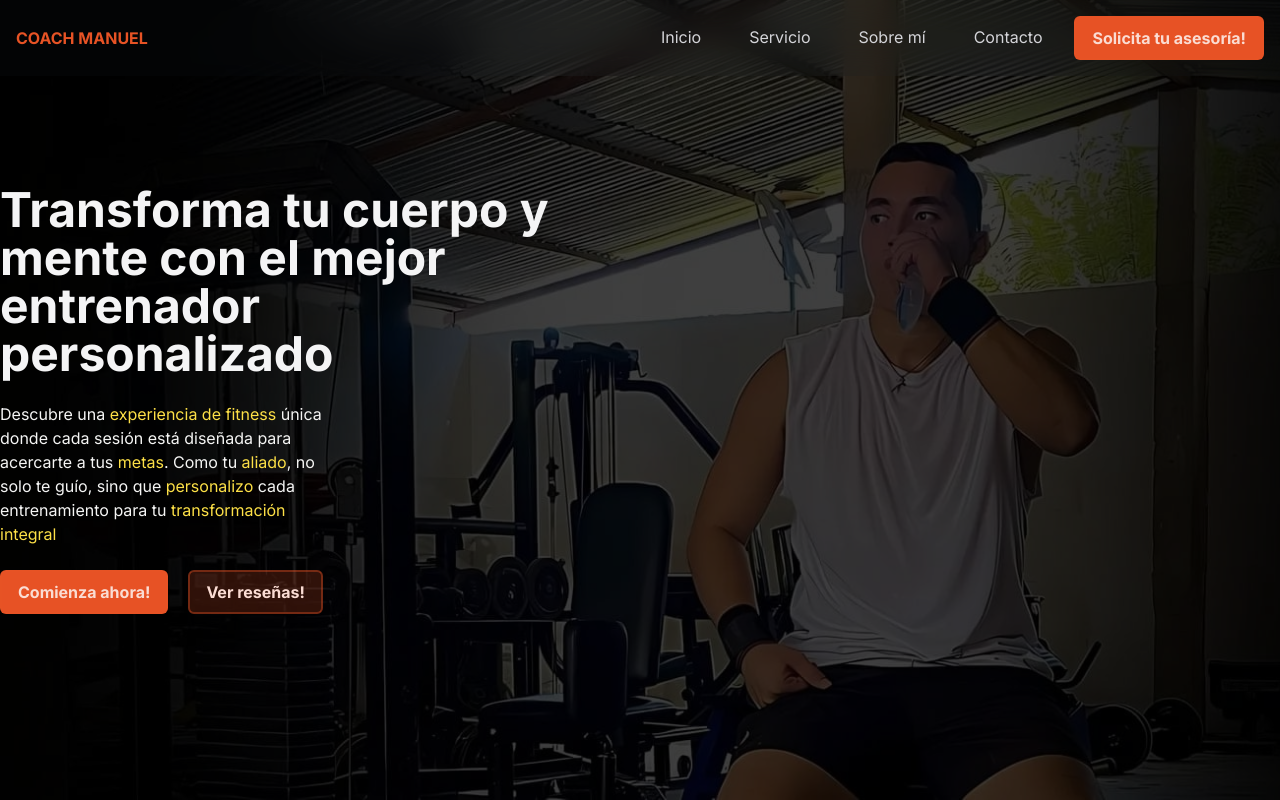
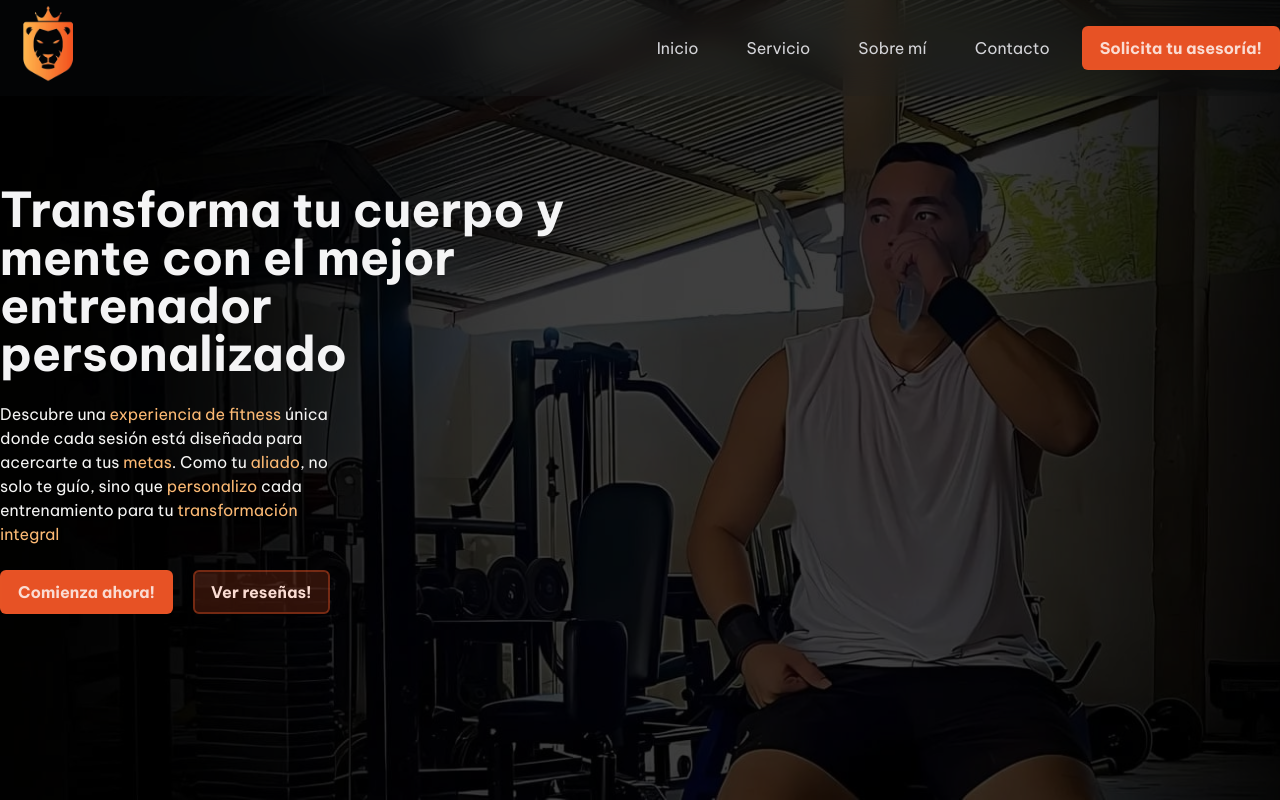
Before and after one commit to luisalmenarez/fitTrainer-web, a Next.js app: page / in a window 1280 px wide. Shown: the top 800 px of the page. Built offline with nearby package versions, Linux system fonts and the light colour scheme.

Commit message:
Adding animations to header and changed logo website

```diff
--- a/app/layout.tsx
+++ b/app/layout.tsx
@@ -1,14 +1,19 @@
 import type { Metadata } from "next";
-import { Inter } from "next/font/google";
+import { Be_Vietnam_Pro } from "next/font/google";
 import "./globals.css";
 import Header from "@/components/shared/header";
 import Footer from "@/components/footer";
+import { dataDescription } from "@/assets/data";
 
-const inter = Inter({ subsets: ["latin"] });
+const BeVietnamPro = Be_Vietnam_Pro({
+  weight: ["400", "500", "600", "700"],
+  subsets: ["latin"],
+});
+const SEO = dataDescription[0].descriptionSEO;
 
 export const metadata: Metadata = {
-  title: "Manuel Almenares",
-  description: "One Page Gym",
+  title: "Manuel Almenares | Entrenador Personalizado",
+  description: SEO,
 };
 
 export default function RootLayout({
@@ -18,7 +23,7 @@ export default function RootLayout({
 }) {
   return (
     <html lang="es">
-      <body className={`${inter.className} bg-black text-stone-400`}>
+      <body className={`${BeVietnamPro.className} bg-black`}>
         <Header />
         <main>{children}</main>
         <Footer />
--- a/assets/data.ts
+++ b/assets/data.ts
@@ -64,3 +64,13 @@ export const plansData = [
     priceMonth: "83.000",
   },
 ];
+
+export const dataDescription = [
+  {
+    descriptionSEO: `Descubre tu mejor versión conmigo como tu entrenador de gimnasio personalizado. Enfócate en tus metas fitness, ya sea aumentar masa muscular, perder peso, tonificar o disfrutar de clases grupales. Mis servicios abarcan desde programas especializados hasta masoterapia y recuperación de lesiones.
+
+    Optimiza tu entrenamiento con antropometría avanzada, obteniendo mediciones precisas para personalizar tu plan fitness. Además, elige entre los planes, desde el Básico hasta el Premium, adaptados a tus necesidades y metas a corto y largo plazo.
+
+    Únete a nuestra comunidad fitness, donde cuidamos de tu bienestar integral. Transforma tu cuerpo, revitaliza tu mente y alcanza tus objetivos con la guía experta de nuestro entrenador. ¡Descubre la experiencia fitness definitiva con nosotros!`,
+  },
+];
--- a/components/footer/index.tsx
+++ b/components/footer/index.tsx
@@ -29,7 +29,7 @@ const Footer = () => {
           ]}
         />
         <FooterSection
-          title="More"
+          title="Más"
           list={[
             { text: "Programas", href: "/program" },
             { text: "Planes", href: "/plan" },
@@ -37,9 +37,9 @@ const Footer = () => {
         />
         <section>
           <h6 className="text-2xl font-semibold text-zinc-300 mb-5">
-            Popular Tags
+            Búsquedas populares
           </h6>
-          <article className="flex items-center flex-wrap gap-2">
+          <article className="flex items-center flex-wrap gap-2 text-white">
             <Tag text="Abdominales" />
             <Tag text="Entrenamiento" />
             <Tag text="Nutrición" />
--- a/components/hero.tsx
+++ b/components/hero.tsx
@@ -28,13 +28,13 @@ const Hero = () => {
             </h1>
             <p className="w-full sm:w-7/12 md:w-6/12 lg:w-5/12 xl:w-4/12 text-stone-100">
               Descubre una{" "}
-              <span className="text-yellow-300">experiencia de fitness</span>{" "}
+              <span className="text-orange-300">experiencia de fitness</span>{" "}
               única donde cada sesión está diseñada para acercarte a tus{" "}
-              <span className="text-yellow-300">metas</span>. Como tu{" "}
-              <span className="text-yellow-300">aliado</span>, no solo te guío,
-              sino que <span className="text-yellow-300">personalizo</span> cada
+              <span className="text-orange-300">metas</span>. Como tu{" "}
+              <span className="text-orange-300">aliado</span>, no solo te guío,
+              sino que <span className="text-orange-300">personalizo</span> cada
               entrenamiento para tu{" "}
-              <span className="text-yellow-300">transformación integral</span>
+              <span className="text-orange-300">transformación integral</span>
             </p>
             <div className="w-9/12 md:w-1/2 flex flex-col sm:flex-row items-center gap-5">
               <ButtonPrimary
--- a/components/shared/header.tsx
+++ b/components/shared/header.tsx
@@ -12,9 +12,9 @@ const Header = () => {
 
   return (
     <>
-      <header className="w-full left-0 top-0 fixed p-3 md:p-4 z-40 bg-gray-800 bg-opacity-10 backdrop-filter backdrop-blur-lg">
+      <header className="w-full left-0 top-0 fixed z-40 bg-gray-800 bg-opacity-10 backdrop-filter backdrop-blur-lg">
         <Container className="flex items-center justify-between">
-          <section>
+          <section className="hover:scale-110 transition-all duration-300">
             <Logo />
           </section>
           <section className="hidden lg:block">
--- a/components/shared/logo.tsx
+++ b/components/shared/logo.tsx
@@ -1,10 +1,31 @@
+"use client";
+
 import Link from "next/link";
+import { motion } from "framer-motion";
+import Image from "next/image";
 
 const Logo = () => {
   return (
-    <Link className="text-primary font-bold uppercase" href="/">
-      Coach Manuel
-    </Link>
+    <motion.article
+      className="size-24"
+      initial="hidden"
+      whileInView="visible"
+      viewport={{ once: true, amount: 0.1 }}
+      transition={{ delay: 0.1, duration: 0.2 }}
+      variants={{
+        hidden: { opacity: 0, x: -100 },
+        visible: { opacity: 1, x: 0 },
+      }}>
+      <Link className="text-primary font-bold uppercase" href="/">
+        <Image
+          src="/logo.png"
+          alt="Logo PFMANFIT"
+          objectFit="cover"
+          width={96}
+          height={96}
+        />
+      </Link>
+    </motion.article>
   );
 };
 
--- a/components/shared/main-menu.tsx
+++ b/components/shared/main-menu.tsx
@@ -1,17 +1,36 @@
-import Link from "next/link";
+import { motion } from "framer-motion";
 import MenuItem from "@/components/ui/menu-item";
 import ButtonPrimary from "@/components/ui/button-primary";
 
+const menuItems = [
+  { href: "#home", text: "Inicio", delay: 0.2 },
+  { href: "#services", text: "Servicio", delay: 0.3 },
+  { href: "#about", text: "Sobre mí", delay: 0.4 },
+  { href: "#contact", text: "Contacto", delay: 0.5 },
+  { href: "#", text: "Solicita tu asesoría!", isButton: true, delay: 0.6 },
+];
+
 const MainMenu = () => {
   return (
-    <ul className="flex flex-col lg:flex-row items-center gap-12 lg:gap-4">
-      <MenuItem href="#home" text="Inicio" />
-      <MenuItem href="#services" text="Servicio" />
-      <MenuItem href="#about" text="Sobre mí" />
-      <MenuItem href="#contact" text="Contacto" />
-      <li>
-        <ButtonPrimary type="button" text="Solicita tu asesoría!" />
-      </li>
+    <ul className="flex flex-col lg:flex-row items-center justify-center gap-12 lg:gap-4">
+      {menuItems.map((item, index) => (
+        <motion.li
+          key={index}
+          initial="hidden"
+          whileInView="visible"
+          viewport={{ once: true, amount: 0.2 }}
+          transition={{ delay: item.delay, duration: 0.2 }}
+          variants={{
+            hidden: { opacity: 0, x: -100 },
+            visible: { opacity: 1, x: 0 },
+          }}>
+          {item.isButton ? (
+            <ButtonPrimary type="button" text={item.text} />
+          ) : (
+            <MenuItem href={item.href} text={item.text} />
+          )}
+        </motion.li>
+      ))}
     </ul>
   );
 };
--- a/components/ui/item-service.tsx
+++ b/components/ui/item-service.tsx
@@ -9,7 +9,7 @@ interface ItemServiceProps {
 
 const ItemService: FC<ItemServiceProps> = ({ image, title, description }) => {
   return (
-    <div className="flex flex-col items-center gap-4">
+    <div className="flex flex-col items-center gap-4 bg-[#fce7d8] p-8 rounded-lg transition-transform ease-in-out duration-700 transform hover:shadow-2xl bg-opacity-20 backdrop-filter backdrop-blur-[3px]">
       <div className="relative size-20">
         <Image
           src={image}
--- a/components/ui/menu-item.tsx
+++ b/components/ui/menu-item.tsx
@@ -9,7 +9,6 @@ interface MenuItemProps {
 
 const MenuItem = ({ className, text, href }: MenuItemProps) => {
   return (
-    <li className="grid place-items-center">
     <Link
       href={href}
       tabIndex={0}
@@ -19,7 +18,6 @@ const MenuItem = ({ className, text, href }: MenuItemProps) => {
       )}>
       {text}
     </Link>
-    </li>
   );
 };
 
--- a/package.json
+++ b/package.json
@@ -10,6 +10,7 @@
   },
   "dependencies": {
     "clsx": "^2.0.0",
+    "framer-motion": "^10.18.0",
     "next": "14.0.4",
     "react": "^18",
     "react-dom": "^18",
--- a/tailwind.config.ts
+++ b/tailwind.config.ts
@@ -17,7 +17,6 @@ const config: Config = {
       },
     },
   },
-  important: true,
   plugins: [],
 };
 
```
Also changed, not shown: public/logo.png (added), 1 other file (tests, documents, lock files or other folders). Lines whose indentation alone changed are shown as unchanged.
